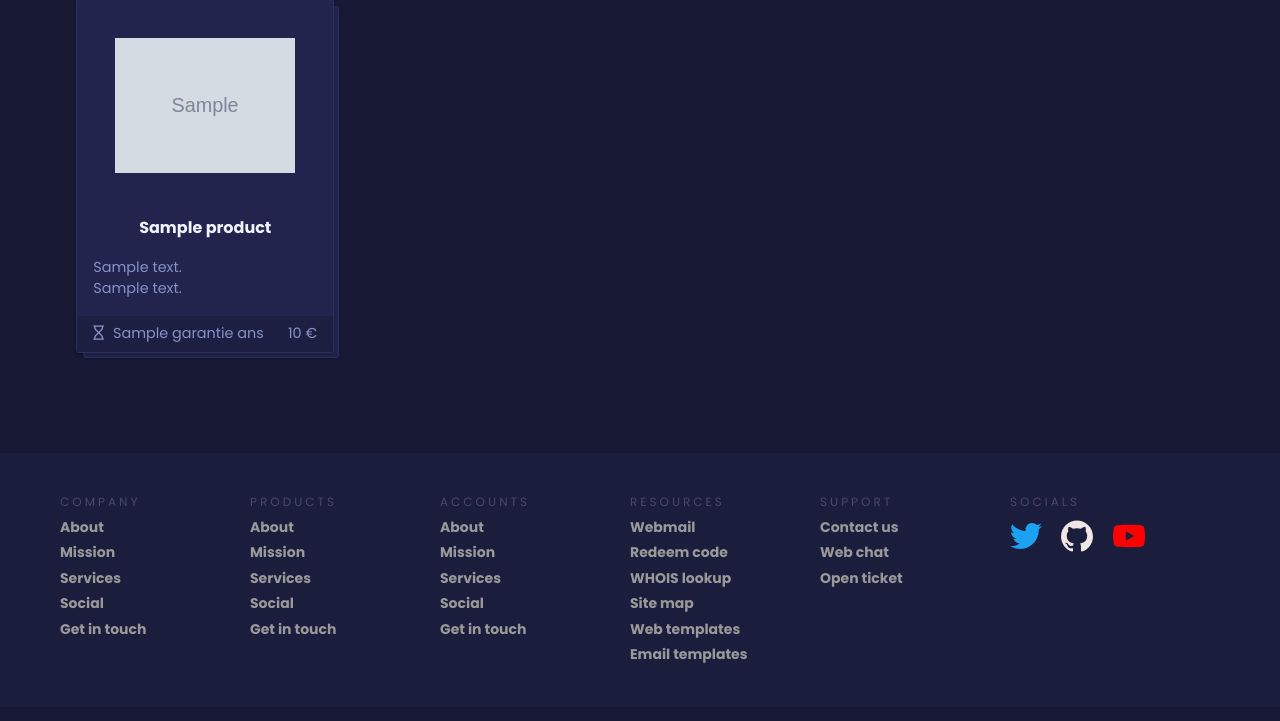
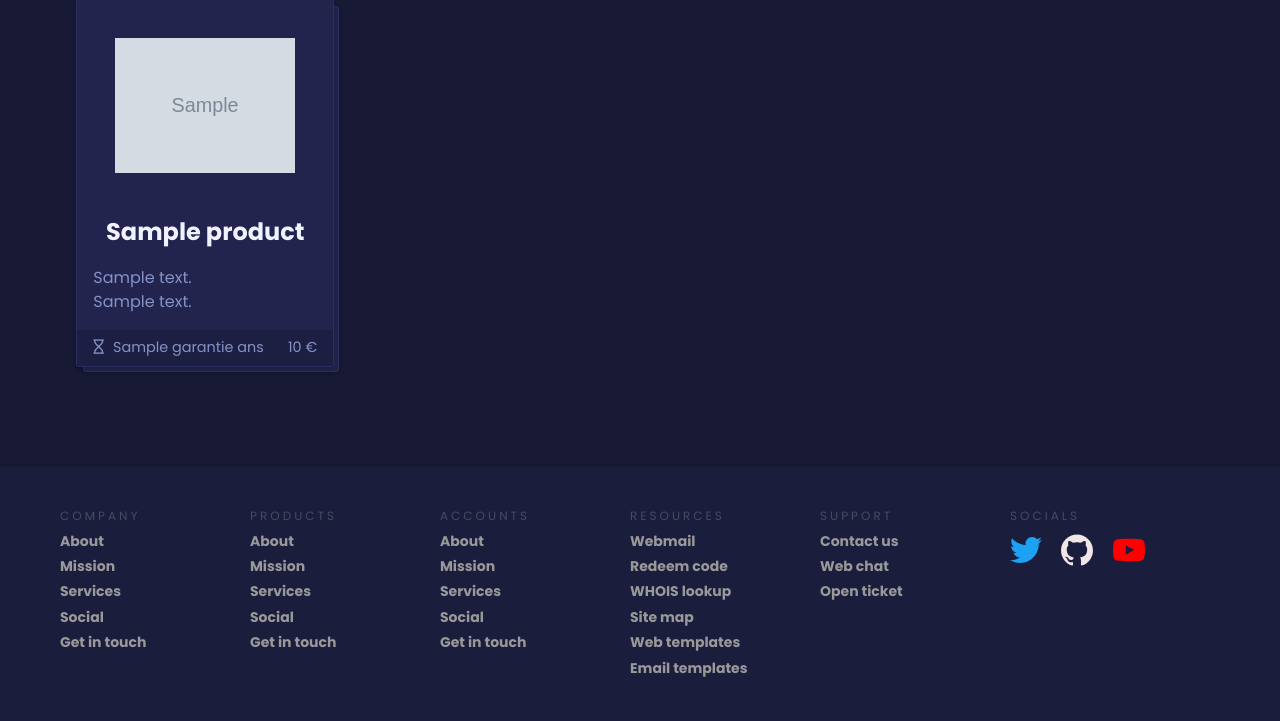
Before and after one commit to omelette-watin/samsungmaquette, a Symfony app: template templates/new_products/index.html.twig in a window 1280 px wide. Shown: the part 356-1077 px from the top of the page. Before the commit the page ends 1019 px from the top, so only its background shows below. Run offline with Twig, Linux system fonts and the light colour scheme; the template is opened without the code that fills it: most values are stand-ins (such as "Sample title", 1, 10 or a date in 2020); grey boxes marked "Sample" are stand-in pictures; some libraries are stand-ins or nearby versions.

Commit message:
font sized new products

```diff
--- a/public/css/base.css
+++ b/public/css/base.css
@@ -662,7 +662,7 @@ button {
 .news .cards-wrapper .news-card .title {
     color: var(--white);
     font-weight: 700;
-    font-size: 16px;
+    font-size: 24px;
     width: fit-content;
     margin: auto;
 }
@@ -671,7 +671,7 @@ button {
     color: var(--blue-light);
 
     line-height: 1.5;
-    font-size: 0.9em;
+    font-size: 1em;
 }
 
 
--- a/src/DataFixtures/NewProductFixtures.php
+++ b/src/DataFixtures/NewProductFixtures.php
@@ -11,7 +11,7 @@ class NewProductFixtures extends Fixture
     public function load(ObjectManager $manager): void
     {
         $products = new NewProduct();
-        $products->setName("Samsung Galaxy S30");
+        $products->setName("Galaxy S30");
         $products->setImage("images/products/phones.png");
         $products->setGarantie(4);
         $products->setPrice(1999);
@@ -29,7 +29,7 @@ class NewProductFixtures extends Fixture
 
         $manager->persist($products);
         $products = new NewProduct();
-        $products->setName(" Samsung Galaxy S8");
+        $products->setName("Galaxy S8");
         $products->setImage("images/products/phone.png");
         $products->setGarantie(1);
         $products->setPrice(499);
```
